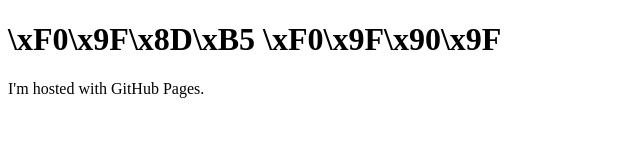
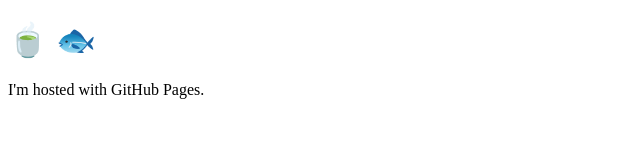
Before and after one commit to tfishco/tambo.dev.github.io, a plain HTML site: page index.html in a window 1280 px wide. Shown: the whole page, without its empty margins (0-640 px from the left). Drawn offline with Linux system fonts and the light colour scheme.

Commit message:
tea fish

```diff
--- a/index.html
+++ b/index.html
@@ -1,7 +1,7 @@
 <!DOCTYPE html>
 <html>
 <body>
-<h1>\xF0\x9F\x8D\xB5 \xF0\x9F\x90\x9F</h1>
+<h1>🍵 🐟</h1>
 <p>I'm hosted with GitHub Pages.</p>
 </body>
 </html>
```
